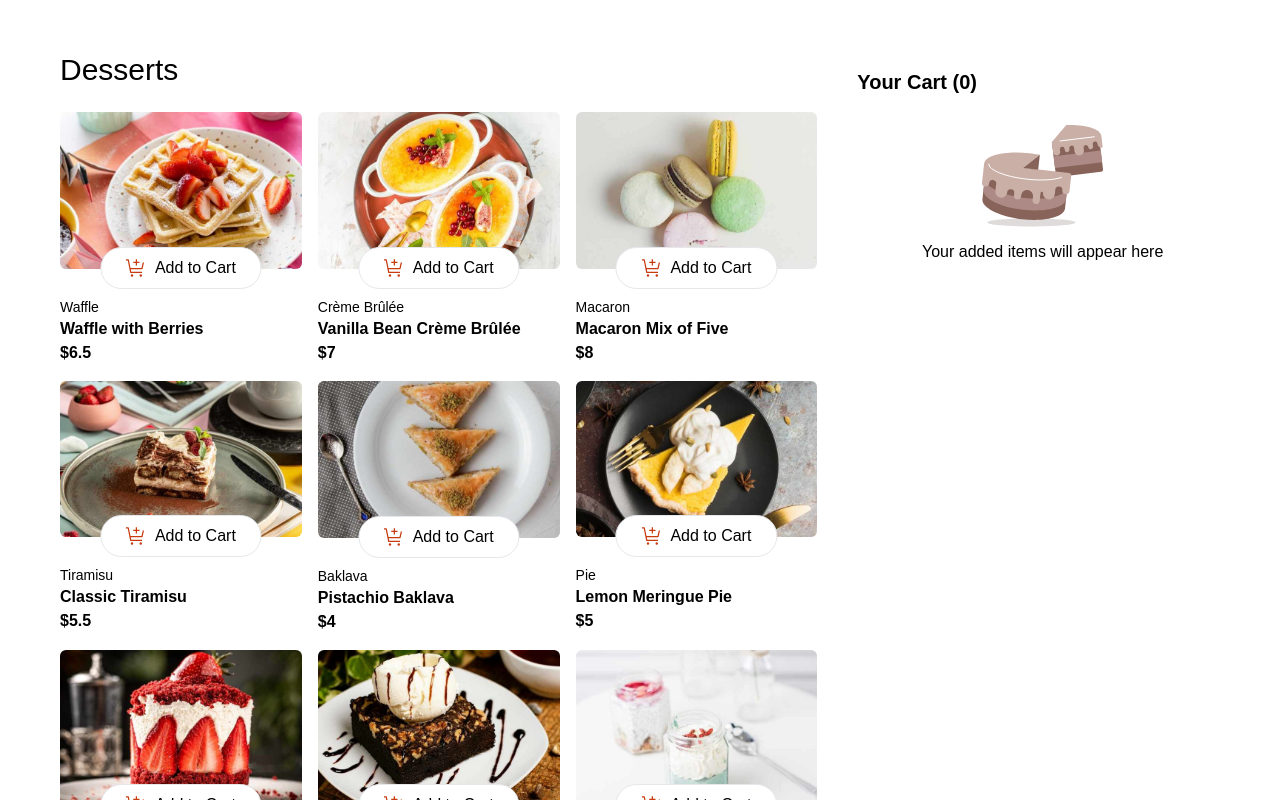
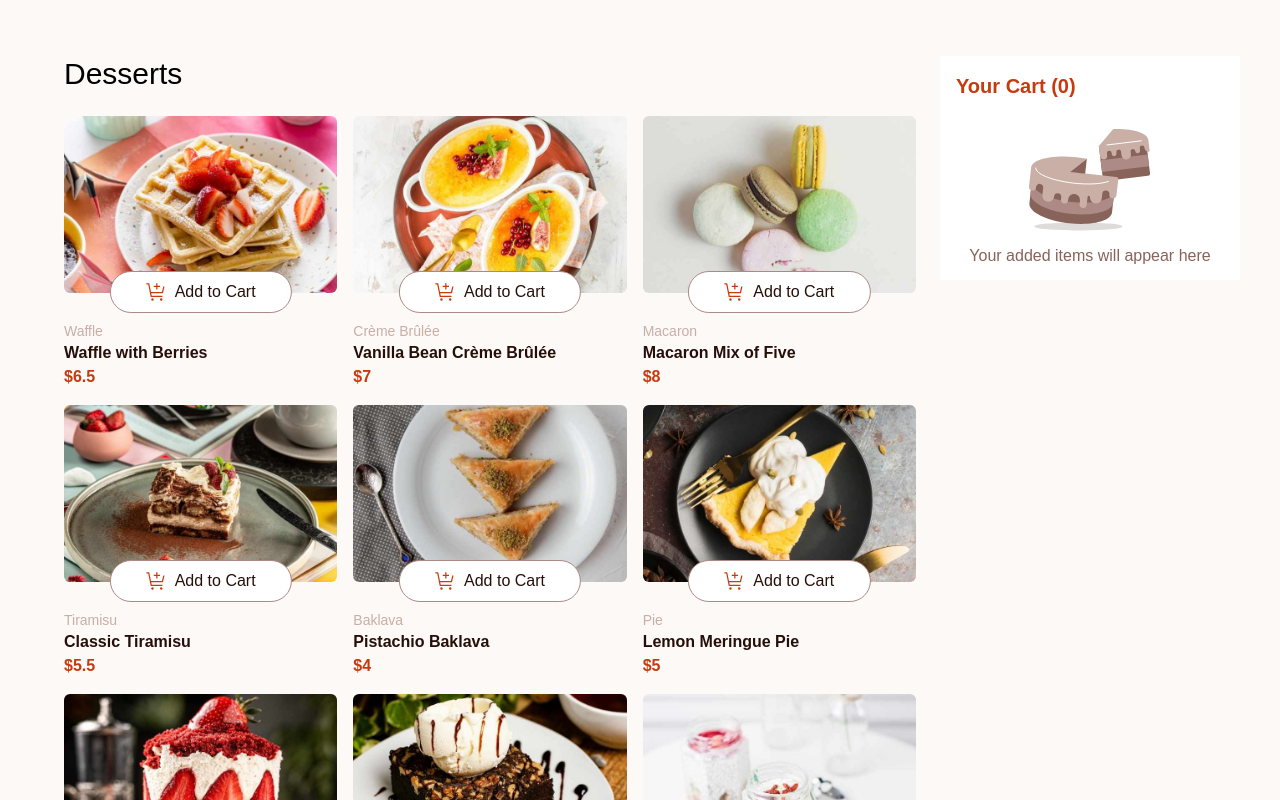
Before and after one commit to Risa2422/Product-list, a React (Vite) app: page / in a window 1280 px wide. Shown: the top 800 px of the page. Built offline with nearby package versions, Linux system fonts and the light colour scheme.

Commit message:
Renamed: names of customized properties

```diff
--- a/src/App.jsx
+++ b/src/App.jsx
@@ -9,7 +9,7 @@ function App() {
   return (
     <>
       <ProductContextProvider>
-        <div className="flex flex-col md:flex-row p-9 bg-custom-color">
+        <div className="flex flex-col md:flex-row p-3 md:p-10 bg-custom-color-fantasy">
           <CardLists />
           <Cart />
         </div>
--- a/src/components/AddItemButton/AddItemButton.jsx
+++ b/src/components/AddItemButton/AddItemButton.jsx
@@ -21,7 +21,7 @@ const AddItemButton = ({ index, data }) => {
 
   return (
     <button
-      className="absolute -bottom-5 left-1/2 translate-x-[-50%] rounded-full  bg-white p-2 border border-custom-color3 text-custom-color5 w-2/3 flex items-center justify-center"
+      className="absolute -bottom-5 left-1/2 translate-x-[-50%] rounded-full  bg-white p-2 border border-custom-color-pharlap text-custom-color-graphite w-2/3 flex items-center justify-center"
       onClick={() => {
         handleAddItem(index);
       }}
--- a/src/components/Card/Card.jsx
+++ b/src/components/Card/Card.jsx
@@ -13,7 +13,7 @@ const Card = ({ index, data }) => {
           <img
             src={`../../public/${data.image.mobile}`}
             alt=""
-            className="rounded-md"
+            className="rounded-md max-w-[21rem] md:w-full object-cover"
           />
           {selectedItems.some((item) => item.id === index) ? (
             <ItemCountButton index={index} />
@@ -23,9 +23,15 @@ const Card = ({ index, data }) => {
         </div>
       </div>
       <div className="mt-7">
-        <div className="text-custom-color2 text-sm">{data.category}</div>
-        <div className="text-custom-color5 font-semibold">{data.name}</div>
-        <div className="text-custom-color6 font-bold">${data.price}</div>
+        <div className="text-custom-color-clamShell text-sm">
+          {data.category}
+        </div>
+        <div className="text-custom-color-graphite font-semibold">
+          {data.name}
+        </div>
+        <div className="text-custom-color-tiaMaria font-bold">
+          ${data.price}
+        </div>
       </div>
     </div>
   );
--- a/src/components/CardLists/CardLists.jsx
+++ b/src/components/CardLists/CardLists.jsx
@@ -5,7 +5,7 @@ import styles from "./CardLists.module.css";
 
 const CardLists = () => {
   return (
-    <div className="p-4 md:w-2/3">
+    <div className="p-4 md:w-3/4">
       <h2 className="text-3xl ml-2 pb-4 font-medium">Desserts</h2>
       <div className="grid place-items-center grid-cols-1 md:grid-cols-2 lg:grid-cols-3">
         {myData.map((data, index) => {
--- a/src/components/Cart/Cart.jsx
+++ b/src/components/Cart/Cart.jsx
@@ -12,8 +12,8 @@ const Cart = () => {
   });
 
   return (
-    <div className="w-full md:w-1/3 bg-custom-colo">
-      <h2 className="mt-4 p-4 text-custom-color6 font-bold text-xl bg-white">
+    <div className="w-full md:w-1/4 flex-shrink-0 bg-custom-colo">
+      <h2 className="mt-4 p-4 text-custom-color-tiaMaria font-bold text-xl bg-white">
         Your Cart ({totalCount})
       </h2>
       <ItemInfo />
--- a/src/components/ConfirmModal/ConfirmModal.jsx
+++ b/src/components/ConfirmModal/ConfirmModal.jsx
@@ -11,17 +11,19 @@ const ConfirmModal = ({ showOrderLists, setShowOrderLists }) => {
   };
 
   return (
-    <div className="fixed left-0 top-0 w-full h-full bg-custom-red overflow-hidden">
+    <div className="fixed left-0 top-0 w-full h-full bg-custom-color-martini overflow-hidden">
       <div className="absolute left-0 top-20 md:top-1/2 md:left-1/2 md:translate-x-[-50%] md:translate-y-[-50%] bg-white w-full h-[90vh] md:h-[70vh] md:w-2/6 rounded-lg p-5 overflow-auto">
         <div className="my-2">
           <img src="../../assets/images/icon-order-confirmed.svg" alt="" />
         </div>
         <h2 className="text-4xl py-3 font-bold w-1/2">Order Confirmed</h2>
-        <p className="mb-5 text-custom-color3">We hope you enjoy your food!</p>
+        <p className="mb-5 text-custom-color-pharlap">
+          We hope you enjoy your food!
+        </p>
         <OrderLists isConfirm={true} />
         <button
           onClick={resetOrder}
-          className="bg-custom-color6 text-white my-5 p-3 w-full rounded-full"
+          className="bg-custom-color-tiaMaria text-white my-5 p-3 w-full rounded-full"
         >
           Start New Order
         </button>
--- a/src/components/ItemCountButton/ItemCountButton.jsx
+++ b/src/components/ItemCountButton/ItemCountButton.jsx
@@ -28,7 +28,7 @@ const ItemCountButton = ({ index }) => {
   };
 
   return (
-    <div className="flex justify-between items-center absolute -bottom-5 left-1/2 translate-x-[-50%] rounded-full p-2 border border-custom-color3 text-custom-color5 w-2/3 bg-custom-color6">
+    <div className="flex justify-between items-center absolute -bottom-5 left-1/2 translate-x-[-50%] rounded-full p-2 border border-custom-color-pharlap text-custom-color-graphite w-2/3 bg-custom-color-tiaMaria">
       <button onClick={() => countDown(index)} className="text-white">
         <img
           src="../../assets/images/icon-decrement-quantity.svg"
--- a/src/components/ItemInfo/ItemInfo.jsx
+++ b/src/components/ItemInfo/ItemInfo.jsx
@@ -22,7 +22,7 @@ const ItemInfo = () => {
               className="w-full"
             />
           </div>
-          <p className="pb-3 text-custom-color4">
+          <p className="pb-3 text-custom-color-beaver">
             Your added items will appear here
           </p>
         </div>
@@ -30,17 +30,17 @@ const ItemInfo = () => {
         <>
           <OrderLists isConfirm={false} />
           <div className="flex flex-col items-center">
-            <div className="flex items-center justify-center rounded-sm py-3  w-5/6 bg-custom-color gap-1">
+            <div className="flex items-center justify-center rounded-sm py-3  w-5/6 bg-custom-color-fantasy gap-1">
               <img src="../../assets/images/icon-carbon-neutral.svg" alt="" />
               This is a
-              <span className="text-custom-color5 font-medium">
+              <span className="text-custom-color-graphite font-medium">
                 carbon-neutral
               </span>
               delivery
             </div>
             <button
               onClick={handleClick}
-              className=" bg-custom-color6 text-white my-4 p-3 w-5/6 rounded-full"
+              className=" bg-custom-color-tiaMaria text-white my-4 p-3 w-5/6 rounded-full"
             >
               Confirm Order
             </button>
--- a/src/components/OrderLists/OrderLists.jsx
+++ b/src/components/OrderLists/OrderLists.jsx
@@ -14,7 +14,9 @@ const OrderLists = ({ isConfirm }) => {
   }
 
   return (
-    <div className={`p-4 ${isConfirm ? "bg-custom-color" : "bg-white"}`}>
+    <div
+      className={`p-4 ${isConfirm ? "bg-custom-color-fantasy" : "bg-white"}`}
+    >
       <ul className={`rounded-sm ${isConfirm ? "bg-custom-color" : ""}`}>
         {selectedItems.map((item) => (
           <li
@@ -23,7 +25,7 @@ const OrderLists = ({ isConfirm }) => {
           >
             <div className="flex gap-2">
               {isConfirm ? (
-                <div className="flex-custom30 h-12">
+                <div className="flex-custom-30 h-12">
                   <img
                     src={`../../public/${item.image}`}
                     className="w-full h-full object-cover"
@@ -34,28 +36,32 @@ const OrderLists = ({ isConfirm }) => {
                 ""
               )}
               <div className="flex flex-col">
-                <div className="text-custom-color5">{item.name}</div>
+                <div className="text-custom-color-graphite">{item.name}</div>
                 <div className="flex space-x-3 my-1">
-                  <div className="text-custom-color6 font-bold">
+                  <div className="text-custom-color-tiaMaria font-bold">
                     {item.count}x
                   </div>
-                  <div className="pl-1 text-custom-color2">@${item.price}</div>
+                  <div className="pl-1 text-custom-color-clamShell">
+                    @${item.price}
+                  </div>
                   {isConfirm ? (
                     ""
                   ) : (
-                    <div className="text-custom-color3">${item.total()}</div>
+                    <div className="text-custom-color-pharlap">
+                      ${item.total()}
+                    </div>
                   )}
                 </div>
               </div>
             </div>
             {isConfirm ? (
-              <div className="text-custom-color5 font-bold">
+              <div className="text-custom-color-graphite font-bold">
                 ${item.total()}
               </div>
             ) : (
               <button
                 onClick={() => deleteItem(item.id)}
-                className="flex justify-center items-center border border-custom-color2 rounded-full flex-custom h-5"
+                className="flex justify-center items-center border border-custom-color-clamShell rounded-full flex-custom-20 h-5"
               >
                 <img src="../../assets/images/icon-remove-item.svg" alt="" />
               </button>
@@ -64,7 +70,7 @@ const OrderLists = ({ isConfirm }) => {
         ))}
       </ul>
       <div className="flex justify-between items-center mt-4">
-        <p className=" text-custom-color4 ">Order Total</p>
+        <p className=" text-custom-color-beaver ">Order Total</p>
         <p className="text-2xl font-bold">${orderTotal}</p>
       </div>
     </div>
--- a/tailwind.config.js
+++ b/tailwind.config.js
@@ -2,7 +2,24 @@
 export default {
   content: ["./index.html", "./src/**/*.{js,ts,jsx,tsx}"],
   theme: {
-    extend: {},
+    extend: {
+      colors: {
+        "custom-color-fantasy": "hsl(20, 50%, 98%)",
+        "custom-color-clamShell": "hsl(14, 25%, 72%)",
+        "custom-color-pharlap": "hsl(7, 20%, 60%)",
+        "custom-color-beaver": "hsl(12, 20%, 44%)",
+        "custom-color-graphite": "hsl(14, 65%, 9%)",
+        "custom-color-tiaMaria": "hsl(14, 86%, 42%)",
+        "custom-color-martini": "rgba(176, 166, 166, 0.89)",
+      },
+      translate: {
+        "-1/2": "-50%",
+      },
+      flex: {
+        "custom-20": "0 0 20px",
+        "custom-30": "0 0 48px",
+      },
+    },
   },
   plugins: [],
 };
```
